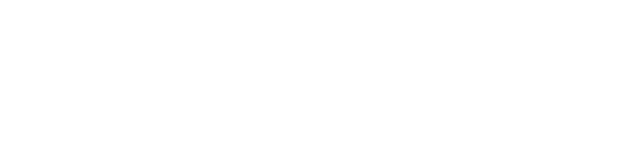
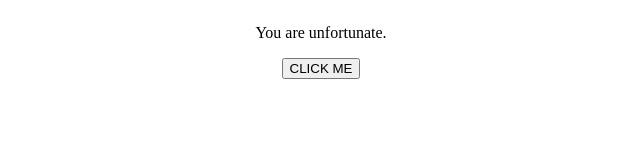
Before and after one commit to ray-jonathan/fortune-cookie-exercise, a plain HTML site: page index.html in a window 1280 px wide. Shown: the whole page, without its empty margins (319-959 px from the left). Drawn offline with Linux system fonts and the light colour scheme.

Commit message:
adds inital styling and basic html elements

```diff
--- a/index.html
+++ b/index.html
@@ -7,8 +7,10 @@
     <title>Fortune Cookie</title>
     <link rel="stylesheet" href="./styles/index.css">
 </head>
+
 <body>
-
+    <div class="output" data-output><p>You are unfortunate.</p></div>
+    <div class="input"><button class="input" data-input>CLICK ME</button></div>
 <script src="./scripts/index.js"></script>
 </body>
 </html>
--- a/styles/index.css
+++ b/styles/index.css
@@ -1 +1,11 @@
 /* Initializing CSS */
+
+.output{
+    display: flex;
+    justify-content: center;
+}
+
+.input{
+    display: flex;
+    justify-content: center;
+}
```
